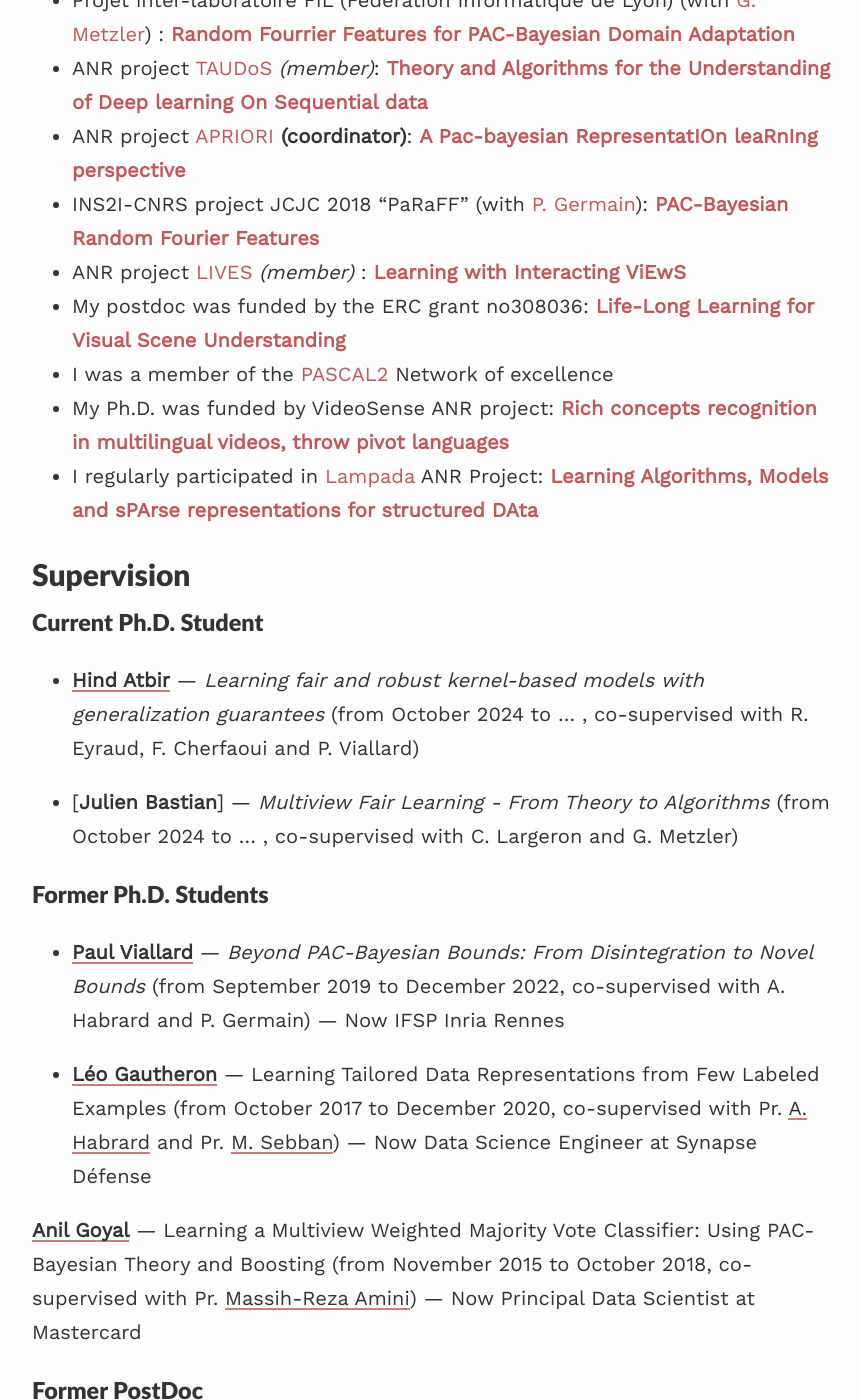
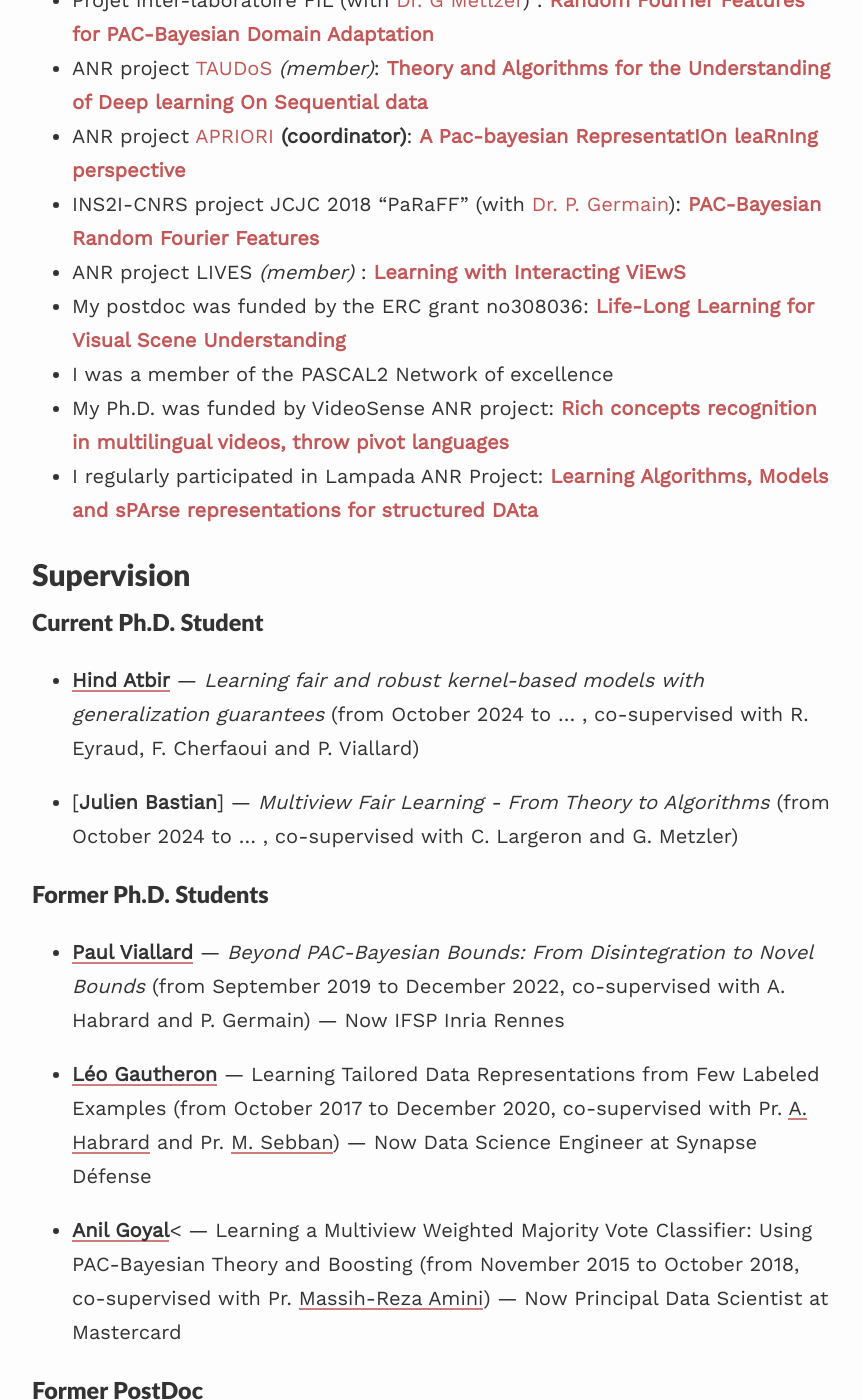
Before and after one commit to emorvant/emorvant.github.io, a Jekyll site: the page built from index.md, in a window 1280 px wide and 1400 px high, scrolled down 1667 px. Shown: the whole window, without its empty margins (208-1070 px from the left). Built offline with Jekyll 4.4.1, drawn with Linux system fonts in a browser that asks for light colours; some of the changed text lies outside the part shown.

Commit message:
on continue

```diff
--- a/index.md
+++ b/index.md
@@ -33,16 +33,16 @@
 
 # Research Projects
 - ANR project Famous *(local coordinator)* : <titre>Fair multimodal Learning</titre>
-- Projet inter-laboratoire FIL (Fédération Informatique de Lyon) (with <a href="https://guillaumemetzler.github.io" target="_blank">G. Metzler</a>) : <titre>PAC-Bayesian Fair Learning</titre>
-- Projet inter-laboratoire FIL (Fédération Informatique de Lyon) (with <a href="https://guillaumemetzler.github.io" target="_blank">G. Metzler</a>) :	<titre>Random Fourrier Features for PAC-Bayesian Domain Adaptation</titre>
-- ANR project <a href="https://perso.univ-st-etienne.fr/er101405/TAUDoS/" target="_blank">TAUDoS</a> *(member)*:	 <titre>Theory and Algorithms for the Understanding of Deep learning On Sequential data</titre>
-- ANR project <a href="https://project.inria.fr/apriori/" target="_blank">APRIORI</a> **(coordinator)**:  <titre>A Pac-bayesian RepresentatIOn leaRnIng perspective</titre>
-- INS2I-CNRS project JCJC 2018 "PaRaFF" (with <a href="http://www.pascalgermain.info" target="_blank">P. Germain</a>): <titre>PAC-Bayesian Random Fourier Features</titre>
-- ANR project <a href="https://lives.lif.univ-mrs.fr/" target="_blank">LIVES</a> *(member)* : <titre> Learning with Interacting ViEwS</titre>
+- Projet inter-laboratoire FIL (Fédération Informatique de Lyon) (with [Dr. G Metlzer](https://guillaumemetzler.github.io"){:target="_blank"}): <titre>PAC-Bayesian Fair Learning</titre>
+- Projet inter-laboratoire FIL (with [Dr. G Metlzer](https://guillaumemetzler.github.io"){:target="_blank"}) :	<titre>Random Fourrier Features for PAC-Bayesian Domain Adaptation</titre>
+- ANR project [TAUDoS](https://perso.univ-st-etienne.fr/er101405/TAUDoS/){:target="_blank"} *(member)*:	 <titre>Theory and Algorithms for the Understanding of Deep learning On Sequential data</titre>
+- ANR project [APRIORI](https://project.inria.fr/apriori/){:target="_blank"} **(coordinator)**:  <titre>A Pac-bayesian RepresentatIOn leaRnIng perspective</titre>
+- INS2I-CNRS project JCJC 2018 "PaRaFF" (with [Dr. P. Germain](https://www.pascalgermain.info){:target="_blank"}): <titre>PAC-Bayesian Random Fourier Features</titre>
+- ANR project LIVES *(member)* : <titre> Learning with Interacting ViEwS</titre>
 - My postdoc was funded by the ERC grant no308036: <titre>Life-Long Learning for Visual Scene Understanding</titre>
-- I was a member of the <a href='http://www.pascal-network.org/' target='_blank'>PASCAL2</a> Network of excellence
+- I was a member of the PASCAL2 Network of excellence
 - My Ph.D. was funded by VideoSense ANR project: <titre>Rich concepts recognition in multilingual videos, throw pivot languages</titre><br />
-- I regularly participated in <a href='http://lampada.gforge.inria.fr/' target='_blank'>Lampada</a> ANR Project: <titre> Learning Algorithms, Models and sPArse representations for structured DAta</titre>
+- I regularly participated in Lampada ANR Project: <titre> Learning Algorithms, Models and sPArse representations for structured DAta</titre>
 
 # Supervision
 
@@ -58,7 +58,7 @@
 
 - <a href="https://leogautheron.github.io/" target="_blank">**Léo Gautheron**</a> --- Learning Tailored Data Representations from Few Labeled Examples (from October 2017 to December 2020, co-supervised with Pr. <a href="http://perso.univ-st-etienne.fr/habrarda/" target="_blank">A. Habrard</a> and Pr. <a href="http://perso.univ-st-etienne.fr/sebbanma/" target="_blank">M. Sebban</a>) --- Now Data Science Engineer at Synapse Défense
 
-<b><a href="https://www.linkedin.com/in/anilgoyal91" target="_blank">Anil Goyal</a></b> --- Learning a Multiview Weighted Majority Vote Classifier: Using PAC-Bayesian Theory and Boosting  (from November 2015 to October 2018, co-supervised with Pr. <a href="http://ama.liglab.fr/~amini/" target="_blank">Massih-Reza Amini</a>) --- Now Principal Data Scientist at Mastercard
+- <a href="https://www.linkedin.com/in/anilgoyal91" target="_blank">**Anil Goyal**</a>< --- Learning a Multiview Weighted Majority Vote Classifier: Using PAC-Bayesian Theory and Boosting  (from November 2015 to October 2018, co-supervised with Pr. <a href="http://ama.liglab.fr/~amini/" target="_blank">Massih-Reza Amini</a>) --- Now Principal Data Scientist at Mastercard
 
 ### Former PostDoc
 - **Marie-Ange Lebre** --- *Deep Learning for detection and classification of microorganism*  (from September 2022 to September 2024, co-supervised with A. Habrard and R. Emonet)
```
Also changed, not shown: publications/index.html (+6 -4 lines).
